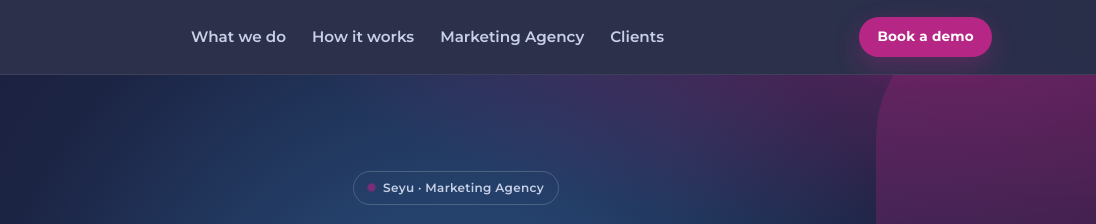
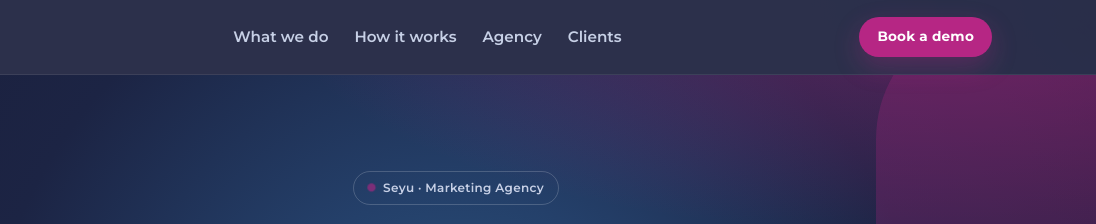
Before and after one commit to moldovancsaba/seyusolutions, a plain HTML site: page marketing-agency.html in a window 1280 px wide. Shown: the top 224 px of the page, 184-1280 px from the left. Drawn offline with nearby package versions, Linux system fonts and the light colour scheme.

Commit message:
Deploying to gh-pages from @ moldovancsaba/seyusolutions@5f59eae5f4c31c2bb43820917377d638406da922 🚀

```diff
--- a/marketing-agency.html
+++ b/marketing-agency.html
@@ -36,7 +36,7 @@
         <div class="nav-links">
           <a href="index.html#product">What we do</a>
           <a href="index.html#how">How it works</a>
-          <a href="marketing-agency.html">Marketing Agency</a>
+          <a href="marketing-agency.html">Agency</a>
           <a href="index.html#clients">Clients</a>
         </div>
         <a href="mailto:info@seyusolutions.com?subject=Marketing%20Agency%20enquiry" class="ui-btn ui-btn--solid ui-btn--compact">Book a demo</a>
@@ -221,7 +221,7 @@
             <h4 class="mb-s2">Seyu</h4>
             <a href="index.html#product" class="footer-link">What we do</a>
             <a href="index.html#how" class="footer-link">How it works</a>
-            <a href="marketing-agency.html" class="footer-link">Marketing Agency</a>
+            <a href="marketing-agency.html" class="footer-link">Agency</a>
             <a href="index.html#clients" class="footer-link">Clients</a>
           </div>
 
```
Also changed, not shown: index.html (+1 -1 lines).
